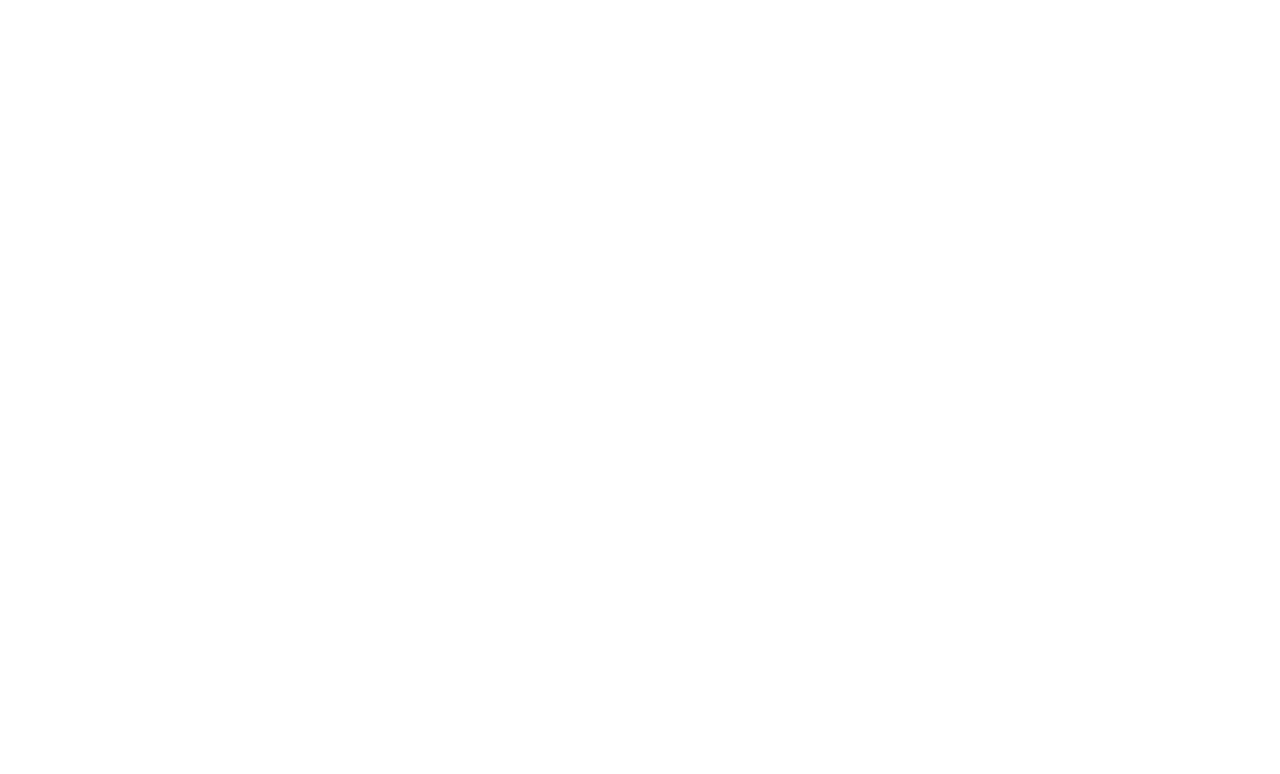
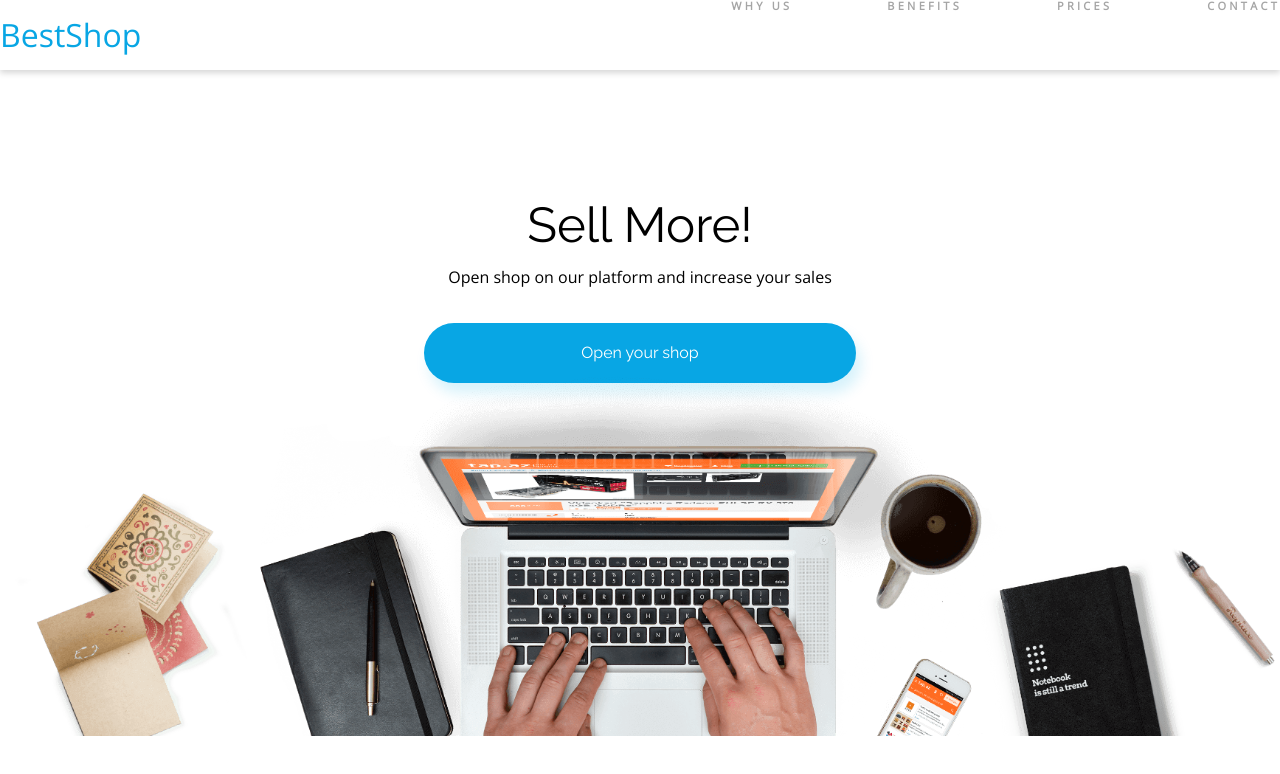
Before and after one commit to klaudiuszfraj/best-shop, a plain HTML site: page index.html in a window 1280 px wide. Drawn offline with nearby package versions, Linux system fonts and the light colour scheme.

Commit message:
add header and main banner

```diff
--- a/css/main.css
+++ b/css/main.css
@@ -8,6 +8,11 @@
     --color-light-grey: #F7F7F7;
     --color-white: #FFFFFF;
 }
+/*fonts*/
+/*Raleway [300, 400, 700, 800]*/
+/*Open Sans [300, 400, 700]*/
+
+
 body{
     box-sizing: border-box;
     font-family: 'Raleway', sans-serif
@@ -15,10 +20,83 @@ body{
 p{
     font-family: 'Open Sans', sans-serif
 }
+a{
+    text-decoration: none;
+}
 img, video, canvas{
     max-width: 100%;
     max-height: 100%;
 }
 .container{
     max-width: 1352px;
+    width: 100%;
+    margin: 0 auto;
 }
+header{
+    height: 70px;
+    box-shadow: 0 3px 6px #00000029;
+    margin-bottom: 130px;
+}
+.header__content{
+    display: flex;
+    align-items: center;
+    justify-content: space-between;
+    height: 100%;
+}
+.logo > p{
+    font-size: 32px;
+    color: var(--color-primary);
+    font-weight: 300;
+}
+nav{
+    display: flex;
+    height: 100%;
+    align-items: center;
+}
+nav > a{
+    margin-left: 95px;
+    font-family: 'Open Sans', sans-serif;
+    font-weight: 700;
+    text-decoration: none;
+    color: var(--color-grey);
+    text-transform: uppercase;
+    font-size: 11px;
+    letter-spacing: 3.28px;
+    height: 100%;
+    align-self: center;
+}
+/*todo nid działa podswietlenie linków na dole*/
+nav > a:hover{
+    color: var(--color-black);
+    border-bottom: 4px solid var(--color-primary);
+}
+/*main*/
+main{
+    height: 712px;
+}
+.main__banner{
+    display: flex;
+    flex-direction: column;
+    justify-content: center;
+    align-items: center;
+}
+.main__banner > h1{
+    font-size: 49px;
+    color: var(--color-black);
+    margin-bottom: 20px;
+}
+.main__banner > p{
+    font-family: 'Open Sans', sans-serif;
+    color: var(--color-black);
+    margin-bottom: 38px;
+}
+.main__banner > a{
+    padding: 22px 157px;
+    color: var(--color-white);
+    background-color: var(--color-primary);
+    box-shadow: 5px 10px 14px #07ACE629;
+    border-radius: 40px;
+}
+.main__banner img{
+    margin-top: -30px;
+}
--- a/index.html
+++ b/index.html
@@ -11,6 +11,26 @@
   <title>Document</title>
 </head>
 <body>
-
+  <header>
+    <div class="header__content container">
+      <div class="logo">
+        <p>BestShop</p>
+      </div>
+      <nav>
+        <a href="#">why us</a>
+        <a href="#">benefits</a>
+        <a href="#">prices</a>
+        <a href="#">contact</a>
+      </nav>
+    </div>
+  </header>
+  <main>
+    <div class="main__banner container">
+      <h1>Sell More!</h1>
+      <p>Open shop on our platform and increase your sales</p>
+      <a href="#">Open your shop</a>
+      <img src="images/Background.png" alt="">
+    </div>
+  </main>
 </body>
 </html>
```
